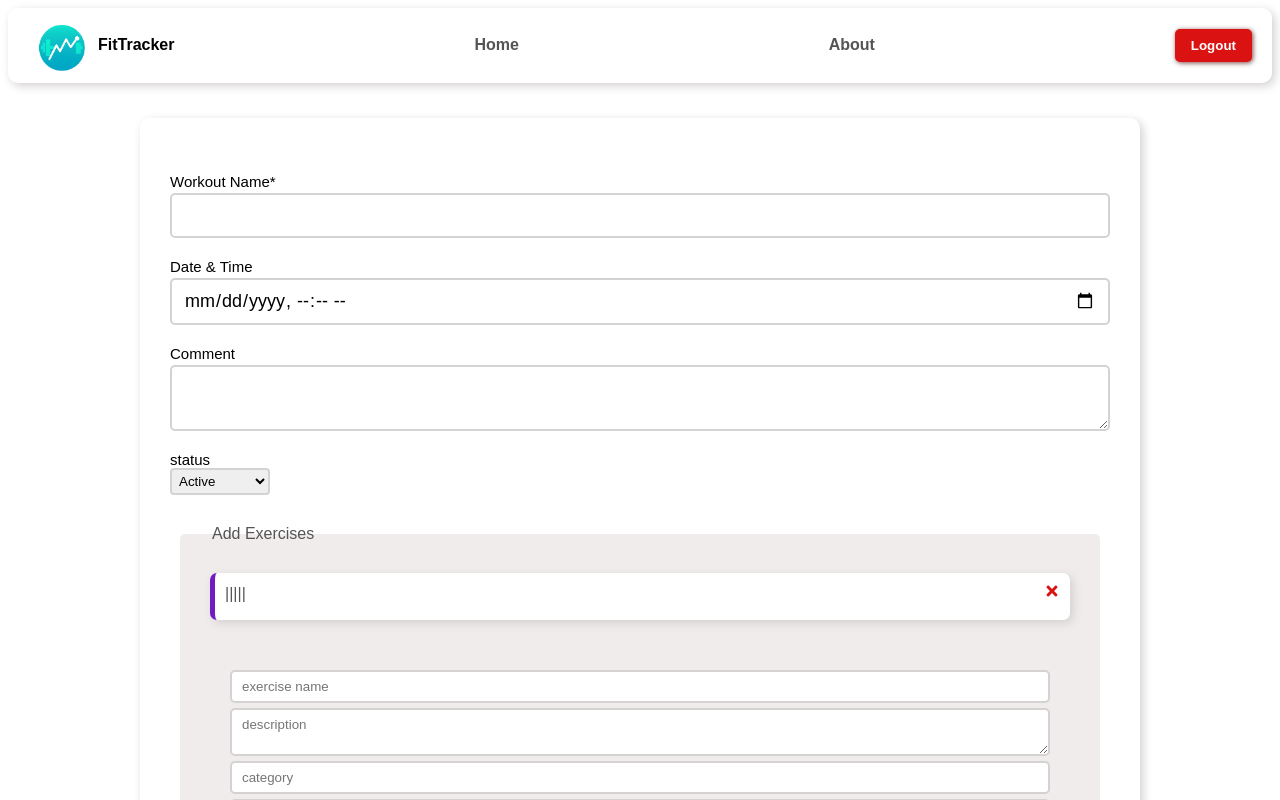
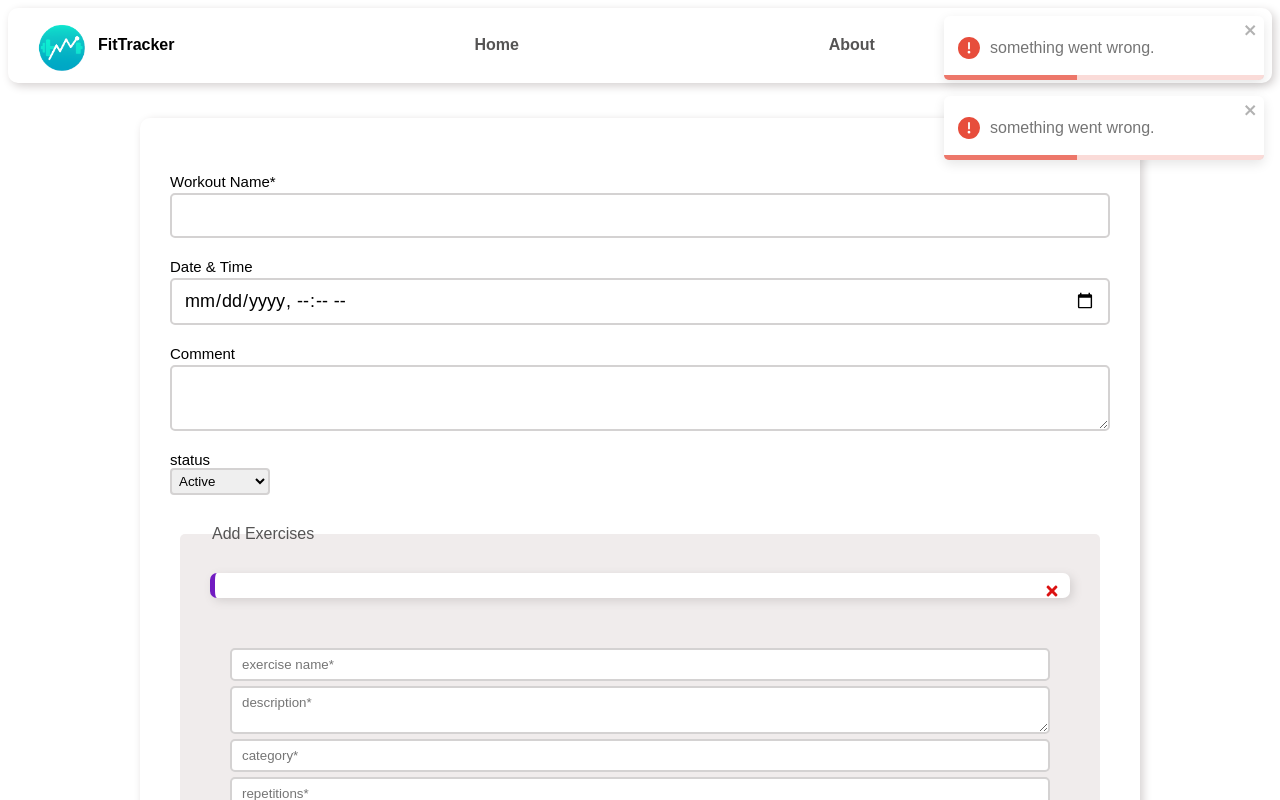
Before and after one commit to fateme-abdellahi/workout_tracker, a React (Vite) app in the folder frontend/workout-tracker/: page / in a window 1280 px wide. Both pictures are taken after a click on the icon 1189 px from the left and 210 px from the top of the page. Shown: the top 800 px of the page. Built offline with nearby package versions, Linux system fonts and the light colour scheme.

Commit message:
code format

```diff
--- a/frontend/workout-tracker/src/assets/css/home.module.css
+++ b/frontend/workout-tracker/src/assets/css/home.module.css
@@ -41,3 +41,14 @@
 .workoutsLoadMore:hover {
     cursor: pointer;
 }
+
+.emptyWorkout {
+    display: flex;
+    height: 85vh;
+    align-items: center;
+    justify-content: center;
+    font-size: 26px;
+    font-weight: 800;
+    color: var(--dark-gray);
+    text-transform: capitalize;
+}
--- a/frontend/workout-tracker/src/assets/css/utils/form.css
+++ b/frontend/workout-tracker/src/assets/css/utils/form.css
@@ -53,7 +53,7 @@ button[type="submit"] {
     color: white;
     font-size: 17px;
     font-weight: 600;
-    margin-top: 10px;
+    margin-top: 25px;
 }
 
 button[type="submit"]:hover {
--- a/frontend/workout-tracker/src/assets/js/axios.js
+++ b/frontend/workout-tracker/src/assets/js/axios.js
@@ -32,9 +32,9 @@ export const api_refresh = async () => {
         },
     })
     try {
-        const res = await tempAxios.post("/auth/api/token/refresh/", JSON.stringify({
+        const res = await tempAxios.post("/auth/api/token/refresh/", {
             refresh: localStorage.getItem("refresh_token")
-        }))
+        })
         const data = res.data
         localStorage.setItem("refresh_token", data.refresh)
         localStorage.setItem("access_token", data.access)
@@ -50,13 +50,13 @@ export const requestToApi = async (endpoint, method, data = null) => {
     try {
         let res
         if (method === 'post') {
-            res = await api.post(endpoint, JSON.stringify(data))
+            res = await api.post(endpoint, data)
         } else if (method === 'get') {
             res = await api.get(endpoint)
         } else if (method === 'delete') {
             res = await api.delete(endpoint)
         } else if (method === 'put') {
-            res = await api.put(endpoint, JSON.stringify(data))
+            res = await api.put(endpoint, data)
         }
         return {
             data: res.data,
--- a/frontend/workout-tracker/src/pages/AddWorkout.jsx
+++ b/frontend/workout-tracker/src/pages/AddWorkout.jsx
@@ -1,6 +1,6 @@
 import styles from '../assets/css/AddWorkout.module.css'
 import { FaTimes } from 'react-icons/fa'
-import { Field, ErrorMessage, Form, Formik, useFormikContext } from 'formik';
+import { Field, ErrorMessage, Form, Formik } from 'formik';
 import * as yup from 'yup';
 import { useEffect, useState } from 'react';
 import { requestToApi } from '../assets/js/axios';
@@ -61,7 +61,11 @@ const AddWorkoutPage = () => {
         workoutName: yup.string().required("this field is required"),
     })
 
-    const addExerciseHandler = (values) => {
+    const addExerciseHandler = (values, setFieldValue) => {
+        if (!values.exerciseName || !values.exerciseCategory || !values.exerciseDescription || !values.exerciseRepetitions || !values.exerciseSets) {
+            setError("Please fill exercise fields correctly.")
+            return
+        }
         setExercises([...exercises, {
             id: exercises[exercises.length - 1] ? exercises[exercises.length - 1].id + 1 : 1,
             exercise_name: values.exerciseName,
@@ -71,6 +75,13 @@ const AddWorkoutPage = () => {
             sets: values.exerciseSets,
             weights: values.exerciseWeights
         }])
+        setFieldValue("exerciseName", "")
+        setFieldValue("exerciseCategory", "")
+        setFieldValue("exerciseDescription", "")
+        setFieldValue("exerciseRepetitions", "")
+        setFieldValue("exerciseSets", "")
+        setFieldValue("exerciseWeights", "")
+        setError("")
     }
 
     const deleteExerciseHandler = (id) => {
@@ -89,7 +100,7 @@ const AddWorkoutPage = () => {
         exerciseRepetitions: "",
         exerciseDescription: "",
     }} validationSchema={valiadationSchema} onSubmit={submitHandler}>
-        {({ values, isSubmitting }) => <Form>
+        {({ values, isSubmitting, setFieldValue }) => <Form>
             <label htmlFor="workout-name">Workout Name*</label>
             <Field type="text" id="workout-name" name="workoutName" />
             <ErrorMessage component='div' name='workoutName' className='formFieldErrorMessage' />
@@ -111,21 +122,21 @@ const AddWorkoutPage = () => {
                 {exercises.map(exercise => <div key={exercise.id} className={styles.addedExercises}>
                     <FaTimes className={styles.deleteExerciseButton} onClick={() => deleteExerciseHandler(exercise.id)} />
                     <div className={styles.addedExercisesName}>{exercise.exercise_name}</div>
-                    <div className={styles.addedExercisesDescription}>{exercise.description}</div>
-                    <div className={styles.addedExercisesDatetime}><span>| </span>{exercise.datetime}</div>
-                    <div className={styles.addedExercisesCategory}><span>| </span>{exercise.category}</div>
-                    <div className={styles.addedExercisesRepitition}><span>| </span>{exercise.repetitions}</div>
-                    <div className={styles.addedExercisesSet}><span>| </span>{exercise.sets}</div>
-                    <div className={styles.addedExercisesWeight}><span>| </span>{exercise.weights}</div>
+                    {exercise.description ? <div className={styles.addedExercisesDescription}>{exercise.description}</div> : ""}
+                    {exercise.datetime ? <div className={styles.addedExercisesDatetime}><span>▪️ </span>{exercise.datetime}</div> : ""}
+                    {exercise.category ? <div className={styles.addedExercisesCategory}><span>▪️ </span>{exercise.category}</div> : ""}
+                    {exercise.repetitions ? <div className={styles.addedExercisesRepitition}><span>▪️ </span>{exercise.repetitions}</div> : ""}
+                    {exercise.sets ? <div className={styles.addedExercisesSet}><span>▪️ </span>{exercise.sets}</div> : ""}
+                    {exercise.weights ? <div className={styles.addedExercisesWeight}><span>▪️ </span>{exercise.weights}</div> : ""}
                 </div>)}
                 <div className={styles.exercisesForm}>
-                    <Field id="exercise-name" name="exerciseName" type='text' placeholder='exercise name' />
-                    <Field component='textarea' id='exercise-description' name='exerciseDescription' placeholder='description'></Field>
-                    <Field type="text" id="exercise-category" name="exerciseCategory" placeholder='category' />
-                    <Field type="number" id="exercise-repetitions" name="exerciseRepetitions" placeholder='repetitions' />
-                    <Field type="number" id="exercise-sets" name="exerciseSets" placeholder='sets' />
+                    <Field id="exercise-name" name="exerciseName" type='text' placeholder='exercise name*' />
+                    <Field component='textarea' id='exercise-description' name='exerciseDescription' placeholder='description*'></Field>
+                    <Field type="text" id="exercise-category" name="exerciseCategory" placeholder='category*' />
+                    <Field type="number" id="exercise-repetitions" name="exerciseRepetitions" placeholder='repetitions*' />
+                    <Field type="number" id="exercise-sets" name="exerciseSets" placeholder='sets*' />
                     <Field id='exercise-weights' name='exerciseWeights' placeholder='weights' />
-                    <button onClick={() => addExerciseHandler(values)} type='button'>add exercise</button>
+                    <button onClick={() => addExerciseHandler(values, setFieldValue)} type='button'>add exercise</button>
                 </div>
 
                 {error ? <div className='formFieldErrorMessage'>{error}</div> : ''}
--- a/frontend/workout-tracker/src/pages/EditWorkout.jsx
+++ b/frontend/workout-tracker/src/pages/EditWorkout.jsx
@@ -1,6 +1,6 @@
 import styles from '../assets/css/AddWorkout.module.css'
 import { FaTimes } from 'react-icons/fa'
-import { Field, ErrorMessage, Form, Formik, useFormikContext } from 'formik';
+import { Field, ErrorMessage, Form, Formik } from 'formik';
 import * as yup from 'yup';
 import { useState } from 'react';
 import { requestToApi } from '../assets/js/axios';
@@ -9,7 +9,6 @@ import { toast } from 'react-toastify';
 import { useSelector } from 'react-redux';
 
 const EditWorkoutPage = () => {
-
     const { id } = useParams()
 
     const workouts = useSelector(state => state.userWorkouts)
@@ -72,7 +71,11 @@ const EditWorkoutPage = () => {
         workoutName: yup.string().required("this field is required"),
     })
 
-    const addExerciseHandler = (values) => {
+    const addExerciseHandler = (values, setFieldValue) => {
+        if (!values.exerciseName || !values.exerciseCategory || !values.exerciseDescription || !values.exerciseRepetitions || !values.exerciseSets) {
+            setError("Please fill exercise fields correctly.")
+            return
+        }
         setExercises([...exercises, {
             id: Date.now(),
             exercise_name: values.exerciseName,
@@ -82,8 +85,14 @@ const EditWorkoutPage = () => {
             sets: values.exerciseSets,
             weights: values.exerciseWeights
         }])
+        setFieldValue("exerciseName", "")
+        setFieldValue("exerciseCategory", "")
+        setFieldValue("exerciseDescription", "")
+        setFieldValue("exerciseRepetitions", "")
+        setFieldValue("exerciseSets", "")
+        setFieldValue("exerciseWeights", "")
+        setError("")
     }
-
     const deleteExerciseHandler = (id) => {
         setExercises(prevExercises => prevExercises.filter(exercise => exercise.id !== id))
     }
@@ -100,7 +109,7 @@ const EditWorkoutPage = () => {
         exerciseRepetitions: "",
         exerciseDescription: "",
     }} validationSchema={valiadationSchema} onSubmit={submitHandler}>
-        {({ values, isSubmitting }) => <Form>
+        {({ values, isSubmitting, setFieldValue }) => <Form>
             <label htmlFor="workout-name">Workout Name*</label>
             <Field type="text" id="workout-name" name="workoutName" />
             <ErrorMessage component='div' name='workoutName' className='formFieldErrorMessage' />
@@ -119,25 +128,24 @@ const EditWorkoutPage = () => {
 
             <fieldset className={styles.exercises}>
                 <legend>Add Exercises</legend>
-                {exercises?.map(exercise => <div key={exercise.id} className={styles.addedExercises}>
+                {exercises.map(exercise => <div key={exercise.id} className={styles.addedExercises}>
                     <FaTimes className={styles.deleteExerciseButton} onClick={() => deleteExerciseHandler(exercise.id)} />
                     <div className={styles.addedExercisesName}>{exercise.exercise_name}</div>
-                    <div className={styles.addedExercisesDescription}>{exercise.description}</div>
-                    <div className={styles.addedExercisesDatetime}><span>| </span>{exercise.datetime}</div>
-                    <div className={styles.addedExercisesCategory}><span>| </span>{exercise.category}</div>
-                    <div className={styles.addedExercisesRepitition}><span>| </span>{exercise.repetitions}</div>
-                    <div className={styles.addedExercisesSet}><span>| </span>{exercise.sets}</div>
-                    <div className={styles.addedExercisesWeight}><span>| </span>{exercise.weights}</div>
+                    {exercise.description ? <div className={styles.addedExercisesDescription}>{exercise.description}</div> : ""}
+                    {exercise.datetime ? <div className={styles.addedExercisesDatetime}><span>▪️ </span>{exercise.datetime}</div> : ""}
+                    {exercise.category ? <div className={styles.addedExercisesCategory}><span>▪️ </span>{exercise.category}</div> : ""}
+                    {exercise.repetitions ? <div className={styles.addedExercisesRepitition}><span>▪️ </span>{exercise.repetitions}</div> : ""}
+                    {exercise.sets ? <div className={styles.addedExercisesSet}><span>▪️ </span>{exercise.sets}</div> : ""}
+                    {exercise.weights ? <div className={styles.addedExercisesWeight}><span>▪️ </span>{exercise.weights}</div> : ""}
                 </div>)}
                 <div className={styles.exercisesForm}>
-                    <Field id="exercise-name" name="exerciseName" type='text' placeholder='exercise name' />
-
-                    <Field component='textarea' id='exercise-description' name='exerciseDescription' placeholder='description'></Field>
-                    <Field type="text" id="exercise-category" name="exerciseCategory" placeholder='category' />
-                    <Field type="number" id="exercise-repetitions" name="exerciseRepetitions" placeholder='repetitions' />
-                    <Field type="number" id="exercise-sets" name="exerciseSets" placeholder='sets' />
+                    <Field id="exercise-name" name="exerciseName" type='text' placeholder='exercise name*' />
+                    <Field component='textarea' id='exercise-description' name='exerciseDescription' placeholder='description*'></Field>
+                    <Field type="text" id="exercise-category" name="exerciseCategory" placeholder='category*' />
+                    <Field type="number" id="exercise-repetitions" name="exerciseRepetitions" placeholder='repetitions*' />
+                    <Field type="number" id="exercise-sets" name="exerciseSets" placeholder='sets*' />
                     <Field id='exercise-weights' name='exerciseWeights' placeholder='weights' />
-                    <button onClick={() => addExerciseHandler(values)} type='button'>add exercise</button>
+                    <button onClick={() => addExerciseHandler(values, setFieldValue)} type='button'>add exercise</button>
                 </div>
 
                 {error ? <div className='formFieldErrorMessage'>{error}</div> : ''}
--- a/frontend/workout-tracker/src/pages/Home.jsx
+++ b/frontend/workout-tracker/src/pages/Home.jsx
@@ -5,6 +5,7 @@ import { useEffect } from "react"
 import { requestToApi } from "../assets/js/axios"
 import { useDispatch, useSelector } from "react-redux"
 import { deleteWorkout, setAll } from "../redux/Slices"
+import { toast } from "react-toastify"
 
 const Home = () => {
     const navigate = useNavigate()
@@ -20,7 +21,7 @@ const Home = () => {
             } else if (res.status === 401) {
                 navigate("/login")
             } else {
-                console.error("something went wrong...")
+                toast.error("something went wrong.")
             }
             return null
         }
@@ -47,7 +48,7 @@ const Home = () => {
     return <>
         <div className={styles.workouts}>
             <button onClick={addWorkoutHandler} className={styles.workoutAddButton}>+</button>
-            <h1 className={styles.workoutsTitle}>Your Workouts</h1>
+            {workouts.length > 0 ? <h1 className={styles.workoutsTitle}>Your Workouts</h1> : <div className={styles.emptyWorkout}>You don't have any workouts yet.</div>}
             {workouts.map((workout) => <Workout deleteWorkoutHandler={deleteWorkoutHandler} exercises={workout.exercises} name={workout.name} status={workout.status} date={workout.date} comment={workout.comment} key={workout.id} id={workout.id} />
             )}
         </div>
--- a/frontend/workout-tracker/src/pages/Login.jsx
+++ b/frontend/workout-tracker/src/pages/Login.jsx
@@ -48,7 +48,7 @@ const LoginPage = () => {
             <ErrorMessage name='password' component='div' className='formFieldErrorMessage' />
 
             <button type='submit'>Sign in</button>
-            <h3 className='alterAuthText'>Have no account?</h3>
+            <h3 className='alterAuthText'>Don't have an account?</h3>
             <button onClick={() => navigate("/register")} className='alterAuthButton' type='button'>Sign up</button>
             {error ? <div className='formFieldErrorMessage'>{error}</div> : ""}
 
```
